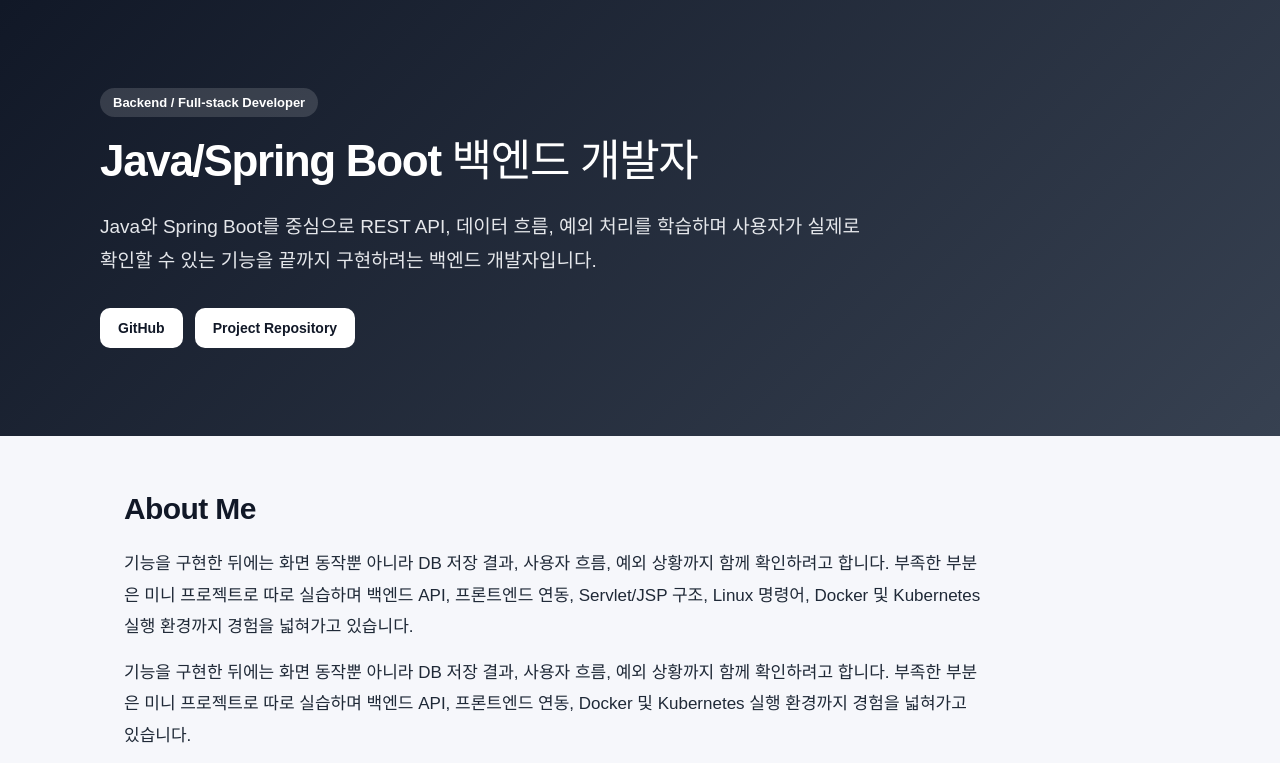
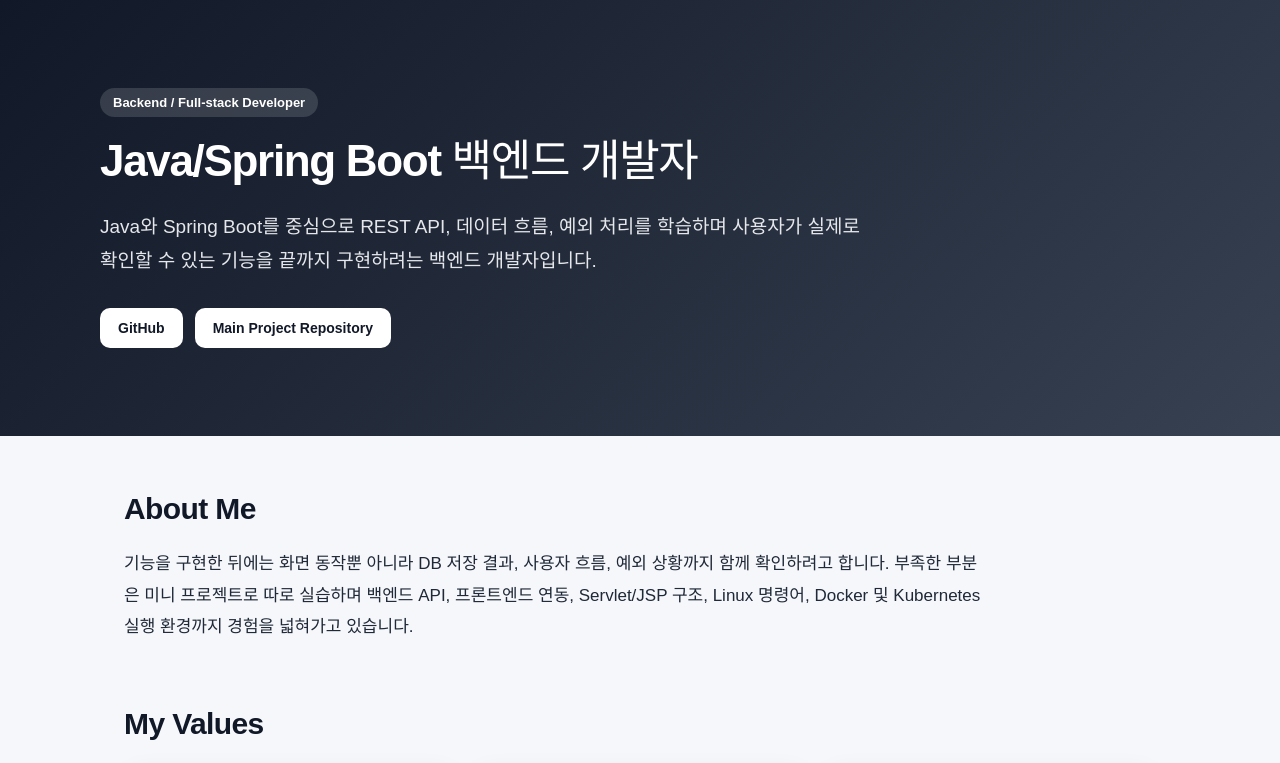
Before and after one commit to sdolikeim/my-portfolio, a React (Vite) app: page / in a window 1280 px wide. Shown: the top 763 px of the page. Built offline with nearby package versions, Linux system fonts and the light colour scheme.

Commit message:
Add Alter Article

```diff
--- a/src/App.jsx
+++ b/src/App.jsx
@@ -17,7 +17,7 @@ function App() {
               GitHub
             </a>
             <a href="https://github.com/alphaengneering02-dev/3H_Furniture" target="_blank" rel="noreferrer">
-              Project Repository
+              Main Project Repository
             </a>
           </div>
         </div>
@@ -30,11 +30,6 @@ function App() {
             기능을 구현한 뒤에는 화면 동작뿐 아니라 DB 저장 결과, 사용자 흐름,
             예외 상황까지 함께 확인하려고 합니다. 부족한 부분은 미니 프로젝트로 따로 실습하며
             백엔드 API, 프론트엔드 연동, Servlet/JSP 구조, Linux 명령어, Docker 및 Kubernetes 실행 환경까지 경험을 넓혀가고 있습니다.
-          </p>
-          <p>
-            기능을 구현한 뒤에는 화면 동작뿐 아니라 DB 저장 결과, 사용자 흐름,
-            예외 상황까지 함께 확인하려고 합니다. 부족한 부분은 미니 프로젝트로 따로 실습하며
-            백엔드 API, 프론트엔드 연동, Docker 및 Kubernetes 실행 환경까지 경험을 넓혀가고 있습니다.
           </p>
         </section>
 
@@ -70,10 +65,10 @@ function App() {
 
         <section className="section">
           <h2>Skills</h2>
-          <div className="skill-grid">
-            <div className="card">
-            <h3>Backend</h3>
-            <p>Java, Spring Boot, Spring MVC, JPA, Servlet, JSP, MyBatis, REST API, Session 기반 인증</p>
+            <div className="skill-grid">
+              <div className="card">
+              <h3>Backend</h3>
+              <p>Java, Spring Boot, Spring MVC, JPA, Servlet, JSP, MyBatis, REST API, Session 기반 인증</p>
             </div>
 
             <div className="card">
```
